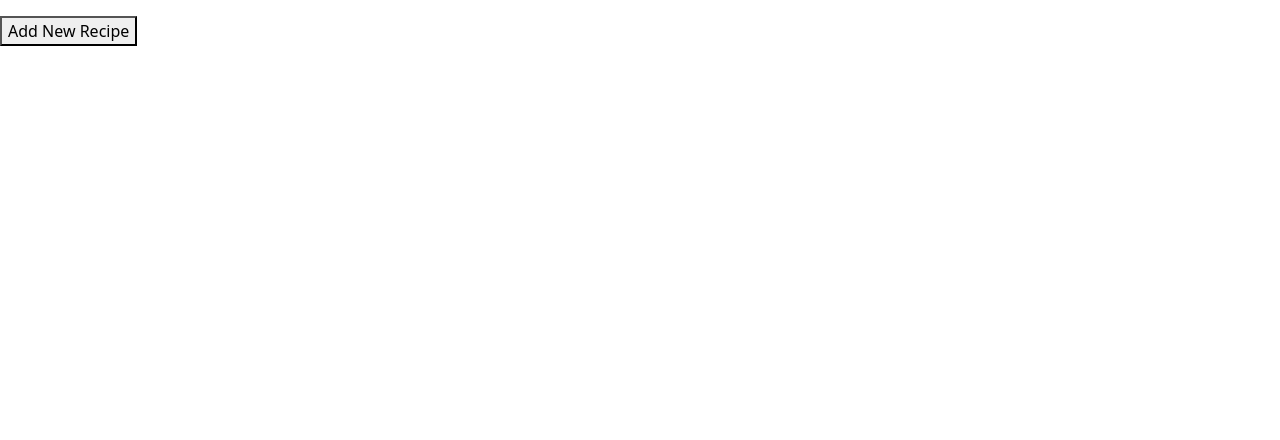
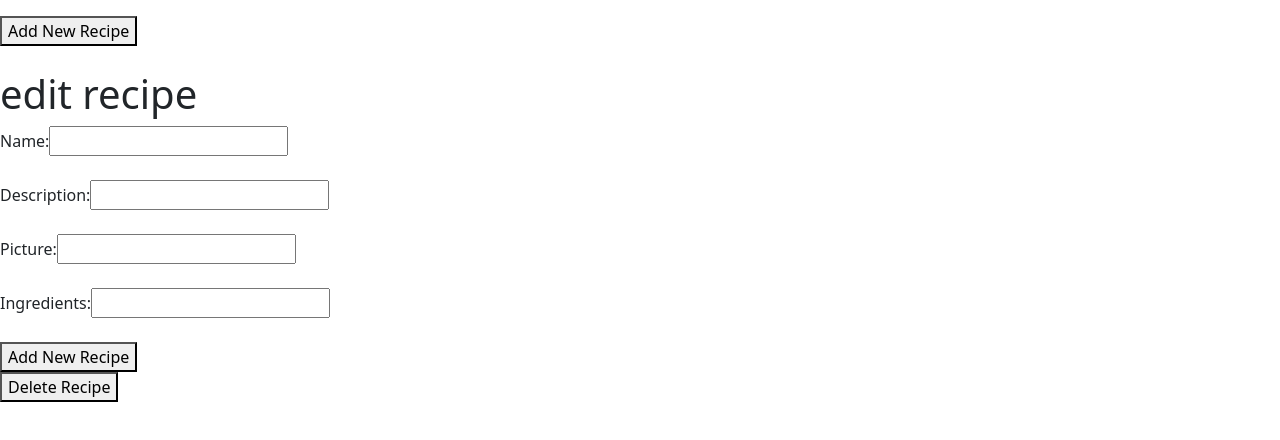
Before and after one commit to MandeeRiz/capstone, a React (Create React App) app in the folder frontend/: page / in a window 1280 px wide. Shown: the part 314-754 px from the top of the page. Built offline with nearby package versions, Linux system fonts and the light colour scheme; no server answers.

Commit message:
static CRUD fucntionality

```diff
--- a/frontend/src/components/App.js
+++ b/frontend/src/components/App.js
@@ -2,6 +2,8 @@ import React from "react";
 import  RecipeAdd from "./RecipeAdd";
 import RecipeList from "./RecipeList"
 import Recipe from "./Recipe";
+import RecipeEdit from "./RecipeEdit";
+import RecipeDelete from "./RecipeDelete"
 import 'bootstrap/dist/css/bootstrap.min.css';
 import {Link, Route, Switch} from "react-router-dom";
 
@@ -19,6 +21,8 @@ const App = () => {
             <RecipeList/>
             <RecipeAdd/>
             <Recipe/>
+            <RecipeEdit/>
+            <RecipeDelete/>
         </div>
     )
 }
--- /dev/null
+++ b/frontend/src/components/RecipeDelete.js
@@ -0,0 +1,16 @@
+import axios from "axios";
+import React from "react";
+
+const RecipeDelete = () => {
+    const deleteRecipe = () => {
+        axios.delete("http://localhost:3001/recipes/62cb16895cf97e25019c0e6b")
+    }
+
+    return (
+        <div>
+           <button onClick={deleteRecipe}> Delete Recipe </button>
+        </div>
+    )
+}
+
+export default RecipeDelete;
--- /dev/null
+++ b/frontend/src/components/RecipeEdit.js
@@ -0,0 +1,42 @@
+//imports
+import React, {useState} from "react";
+import axios from "axios";
+
+
+//component
+const RecipeEdit = () => {
+
+    //states
+    const [name, setName] = useState(" ");
+    const [description, setDescription] = useState(" ");
+    const [picture, setPicture] = useState(" ")
+    const [ingredients, setIngredients] = useState([])
+
+    const editRecipe = () => {
+        axios.put("http://localhost:3001/recipes/62cb16895cf97e25019c0e6b", {name, description, picture, ingredients})
+    }
+
+
+    return(
+    <div className = "App">
+        <h1>edit recipe</h1>
+        <label htmlFor=" "> Name: </label>
+        <input type="text" onChange= {(e) => {setName(e.target.value)}}/>
+        <br/><br/>
+        <label htmlFor=" ">Description: </label>
+        <input type="text" onChange={(e) => {setDescription(e.target.value)}}/>
+        <br/><br/>
+        <label htmlFor=" ">Picture: </label>
+        <input type="text" onChange={(e) => {setPicture(e.target.value)}}/>
+        <br/><br/>
+        <label htmlFor=" ">Ingredients: </label>
+        <input type="text" onChange={(e) => {setIngredients(e.target.value)}}/>
+        <br/><br/>
+        <button onClick={editRecipe}>Add New Recipe</button>
+    </div>
+    );
+}
+
+
+//exports
+export default RecipeEdit;
```
